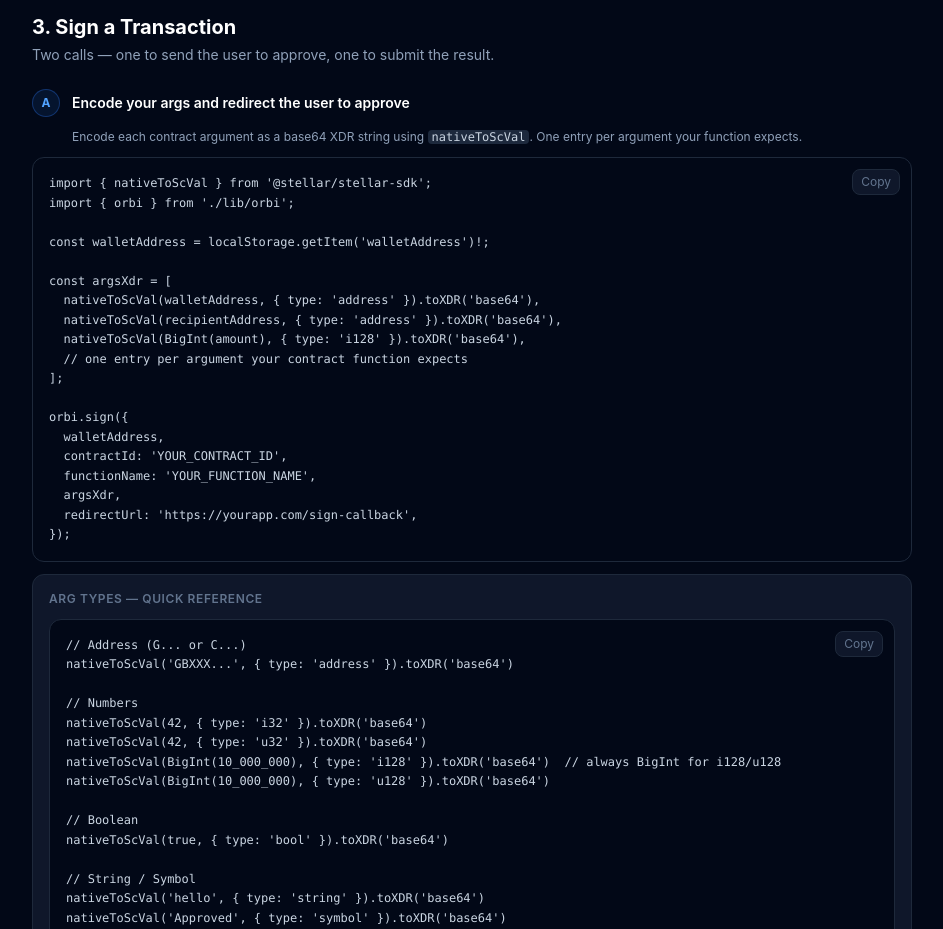
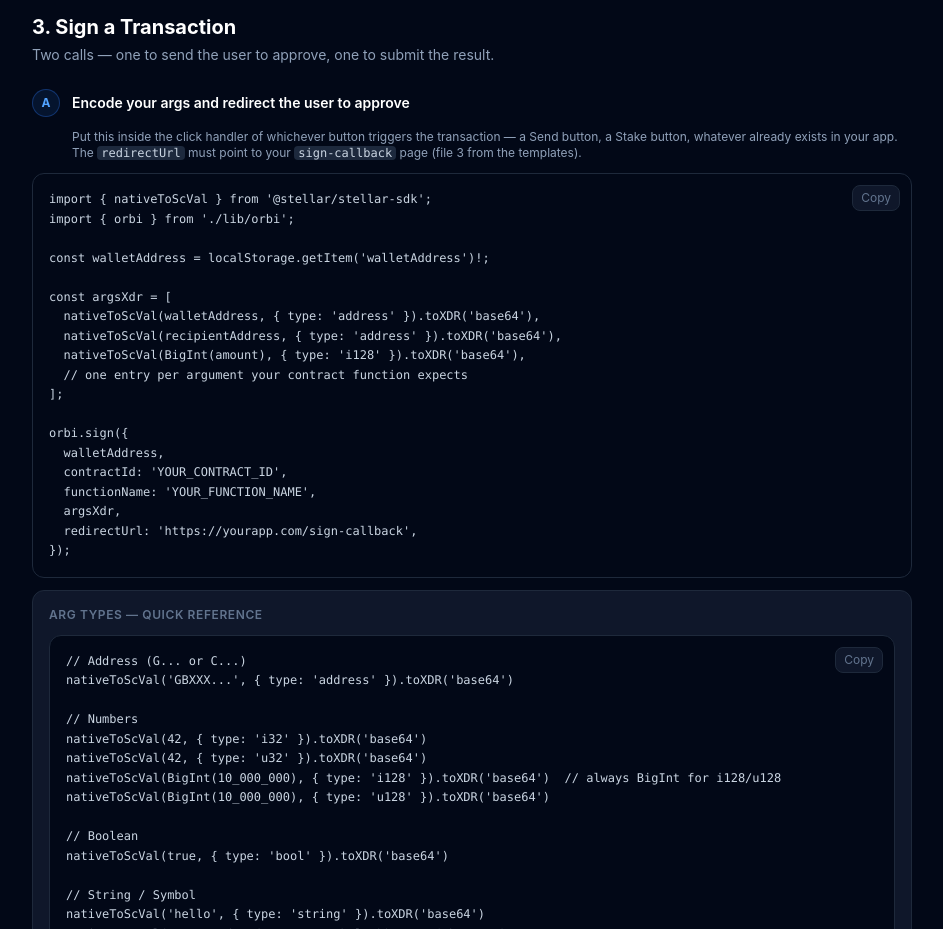
Before and after one commit to Novablitz404/orbi-smart-wallet, a Next.js app in the folder developers/: page /docs in a window 1280 px wide. Shown: the part 3640-4569 px from the top of the page, without its empty margins (288-1231 px from the left). Built offline with nearby package versions, Linux system fonts and the light colour scheme.

Commit message:
Docs: clarify where sign trigger code goes

```diff
--- a/developers/app/docs/page.tsx
+++ b/developers/app/docs/page.tsx
@@ -346,7 +346,7 @@ if (wallet) {
                 <p className="text-sm font-semibold text-white">Encode your args and redirect the user to approve</p>
               </div>
               <p className="text-slate-400 text-xs ml-10">
-                Encode each contract argument as a base64 XDR string using <code className="text-slate-300 bg-slate-800 px-1 rounded">nativeToScVal</code>. One entry per argument your function expects.
+                Put this inside the click handler of whichever button triggers the transaction — a Send button, a Stake button, whatever already exists in your app. The <code className="text-slate-300 bg-slate-800 px-1 rounded">redirectUrl</code> must point to your <code className="text-slate-300 bg-slate-800 px-1 rounded">sign-callback</code> page (file 3 from the templates).
               </p>
               <CodeBlock code={`import { nativeToScVal } from '@stellar/stellar-sdk';
 import { orbi } from './lib/orbi';
```
